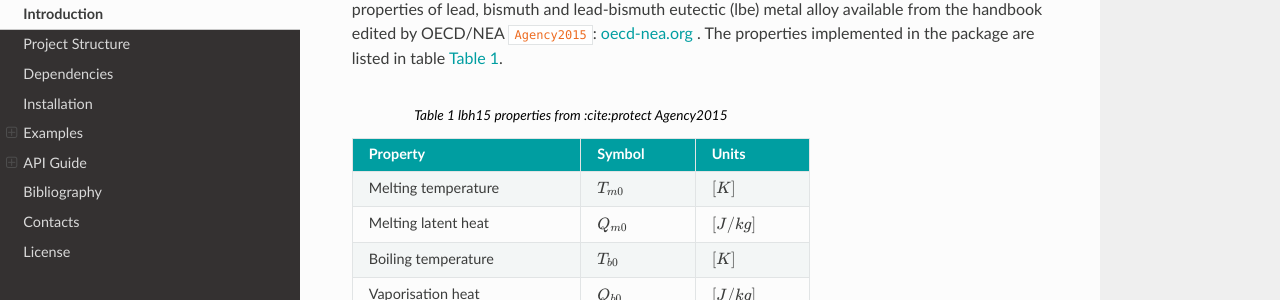
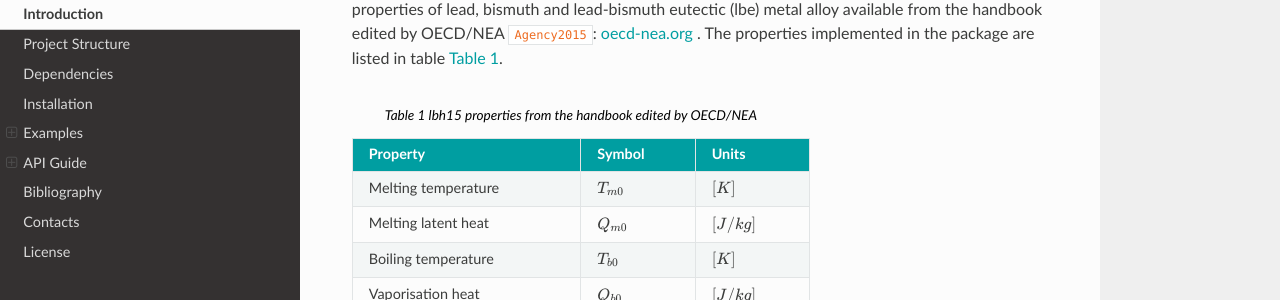
Before and after one commit to newcleo-dev-team/lbh15, a Sphinx documentation site: the page built from docs/source/readme_full.rst, in a window 1280 px wide and 900 px high. Shown: the part 185-485 px from the top of the window. Built offline with Sphinx 7.4.7 and the Read the Docs theme 2.0.0, drawn with Linux system fonts in a browser that asks for light colours; some web fonts are replaced; cross-references to code outside the pages are shown as plain code.

Commit message:
[solve_latex_error], issue #21 removing the citation on the title of the table

```diff
--- a/docs/source/readme_full.rst
+++ b/docs/source/readme_full.rst
@@ -8,7 +8,7 @@ the handbook edited by OECD/NEA :cite:`Agency2015`:
 `oecd-nea.org <https://www.oecd-nea.org/jcms/pl_14972/handbook-on-lead-bismuth-eutectic-alloy-and-lead-properties-materials-compatibility-thermal-hydraulics-and-technologies-2015-edition?details=true>`_
 . The properties implemented in the package are listed in table :numref:`tableprop`.
 
-.. list-table:: lbh15 properties from :cite:\protect `Agency2015`
+.. list-table:: lbh15 properties from the handbook edited by OECD/NEA
    :widths: 50 25 25
    :name: tableprop
    :header-rows: 1
```
